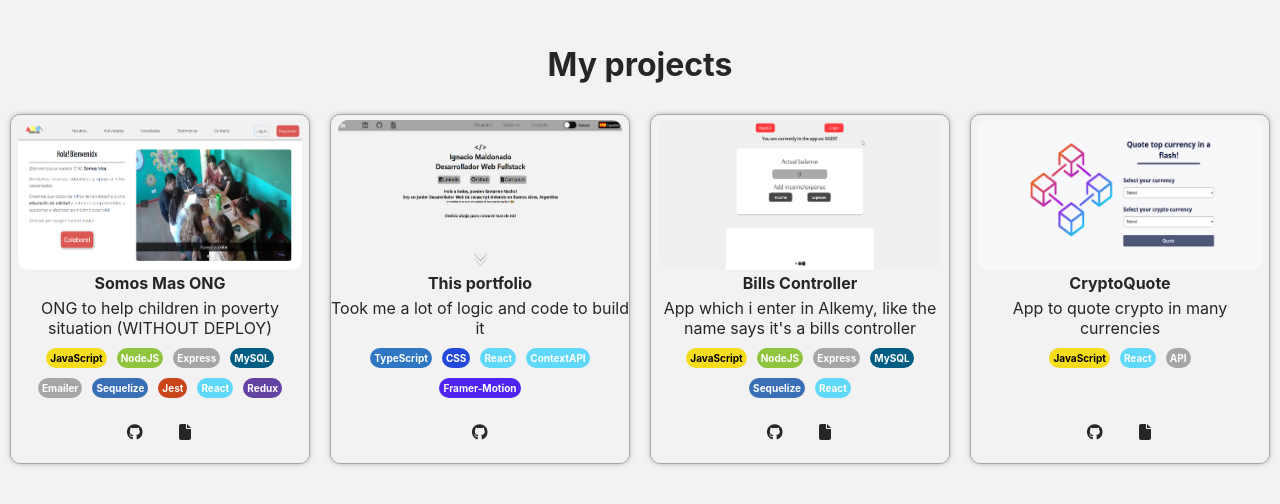
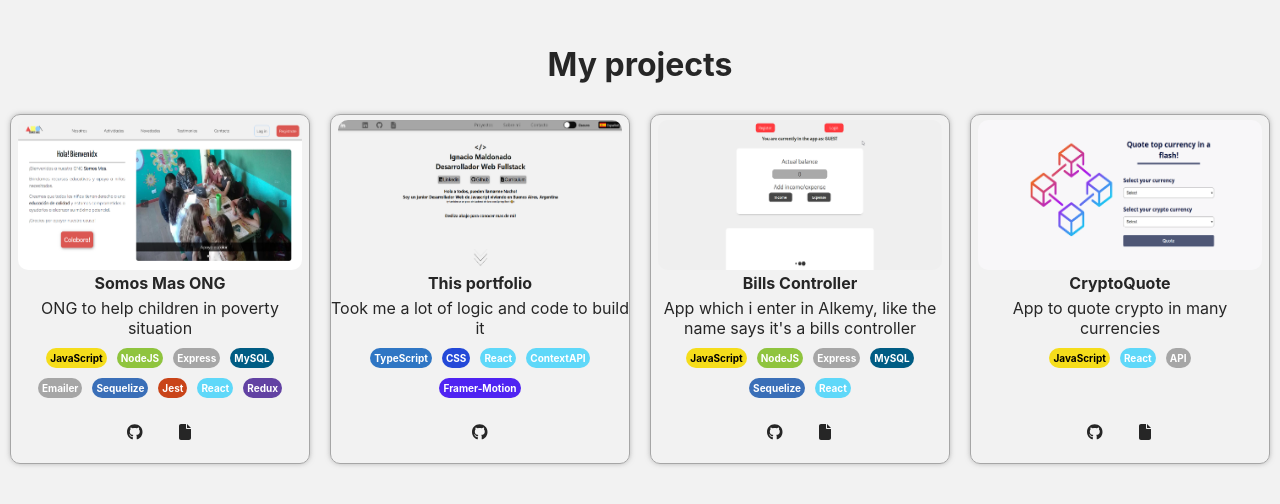
Before and after one commit to Ignamaldonado/portfolio, a React (Vite) app: page / in a window 1280 px wide. Shown: the part 775-1279 px from the top of the page. Built offline with nearby package versions, Linux system fonts and the light colour scheme; no server answers.

Commit message:
minor fix

```diff
--- a/src/translations/translation.ts
+++ b/src/translations/translation.ts
@@ -8,7 +8,7 @@ const translation = {
         mainPresentation2: "Soy un junior Desarrollador Web de Javascript viviendo en Buenos Aires, Argentina",
         mainPresentation3: "(y tambien se un poco de backend de Java con Spring Boot 😋)",
         mainScrollDown: "Desliza abajo para conocer mas de mi!",
-        somosmas: 'Organizacion benefica para ayudar a niños necesitados (SIN DEPLOY)',
+        somosmas: 'Organizacion benefica para ayudar a niños necesitados',
         portfolioTitle:'Este portfolio',
         portfolioText: 'Me tomo mucha logica y codigo armarlo',
         billscontroller: 'App con la que entre a Alkemy, es un controlador de gastos',
@@ -33,7 +33,7 @@ const translation = {
         mainPresentation2: "I'm a junior Javascript Fullstack Web Developer living in Buenos Aires, Argentina",
         mainPresentation3: "(also i know a little of Java backend with Spring Boot 😋)",
         mainScrollDown: "Scroll down to know more about me!",
-        somosmas: 'ONG to help children in poverty situation (WITHOUT DEPLOY)',
+        somosmas: 'ONG to help children in poverty situation',
         portfolioTitle: 'This portfolio',
         portfolioText: 'Took me a lot of logic and code to build it',
         billscontroller: "App which i enter in Alkemy, like the name says it's a bills controller",
```
